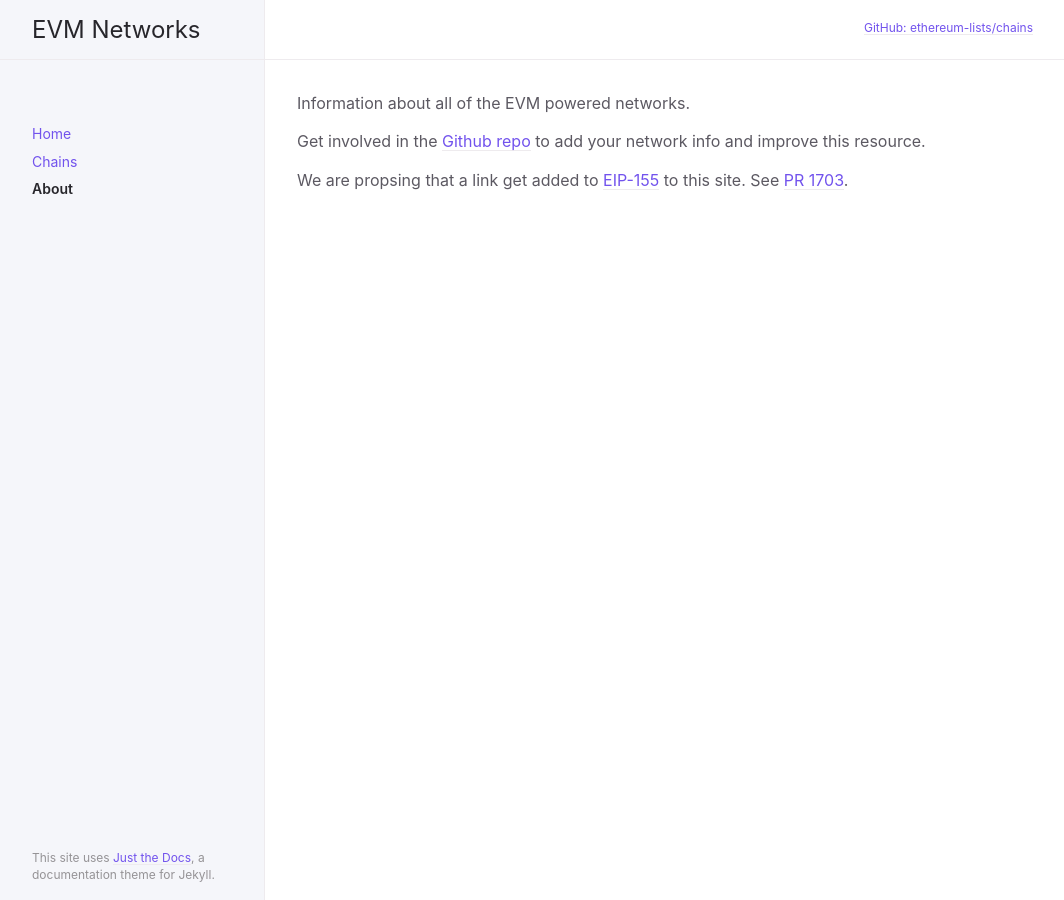
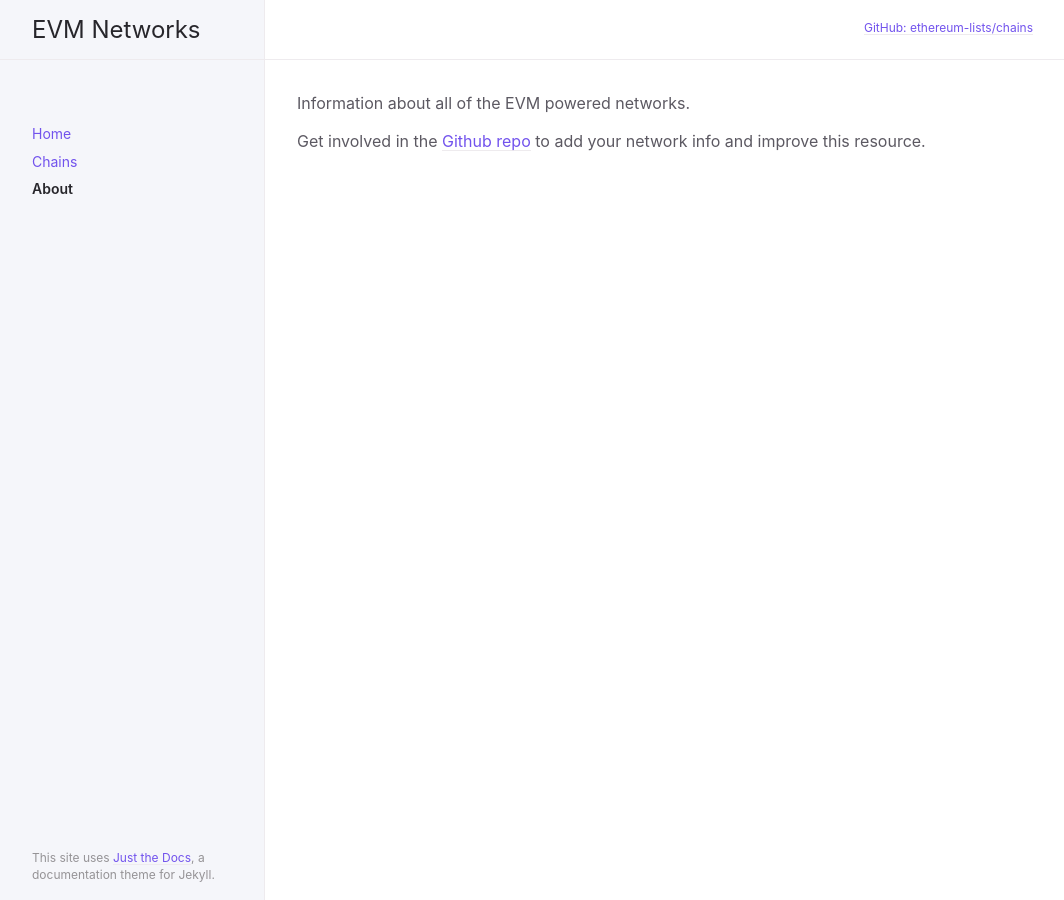
Before and after one commit to Night-commits/chains, a Jekyll site: the page built from about.md, in a window 1280 px wide. Shown: the whole page, without its empty margins (91-1155 px from the left). Built offline with Jekyll 4.4.1, drawn with Linux system fonts in a browser that asks for light colours.

Commit message:
Remove note as PR is merged

```diff
--- a/about.md
+++ b/about.md
@@ -8,5 +8,3 @@ nav_order: 20
 Information about all of the EVM powered networks.
 
 Get involved in the [Github repo](https://github.com/ethereum-lists/chains) to add your network info and improve this resource.
-
-We are propsing that a link get added to [EIP-155](https://eips.ethereum.org/EIPS/eip-155) to this site. See [PR 1703](https://github.com/ethereum/EIPs/pull/1703).
```
